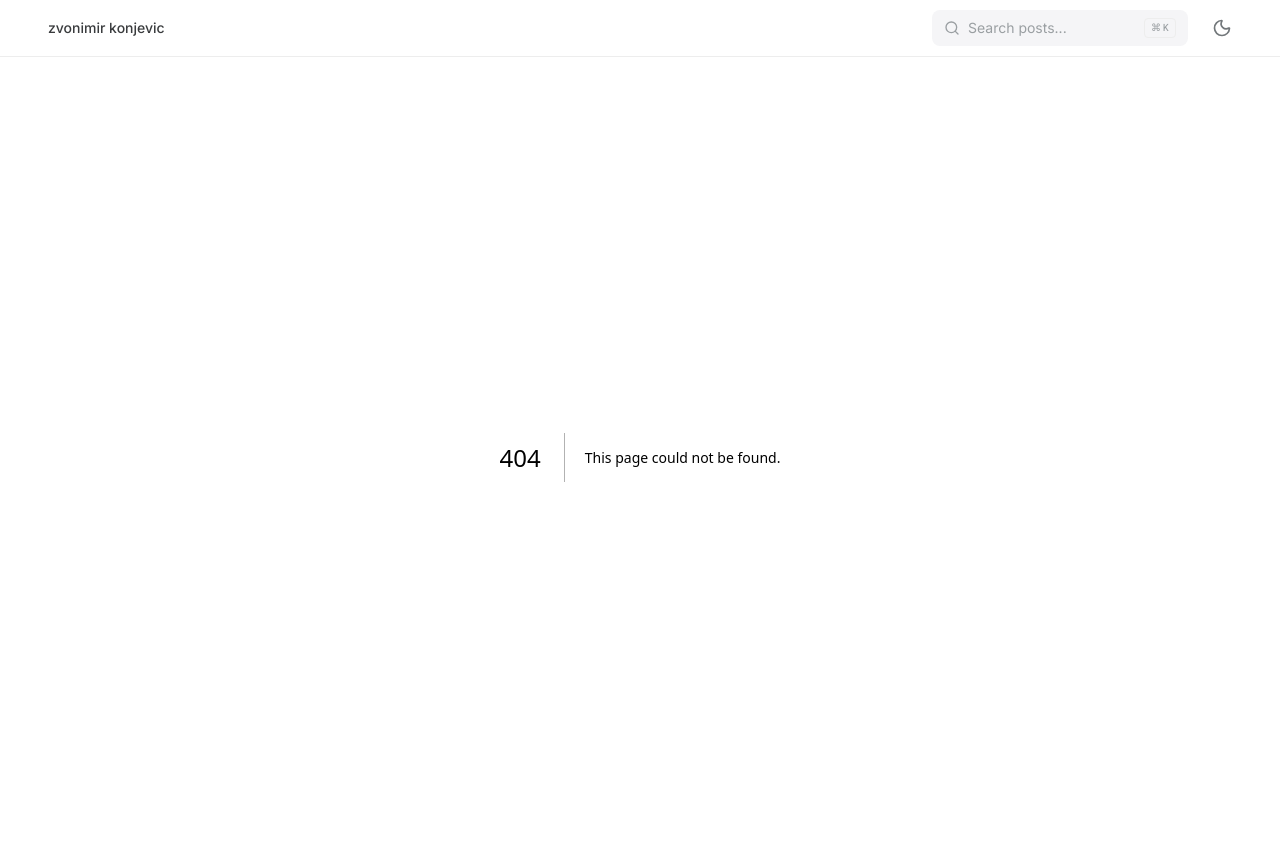
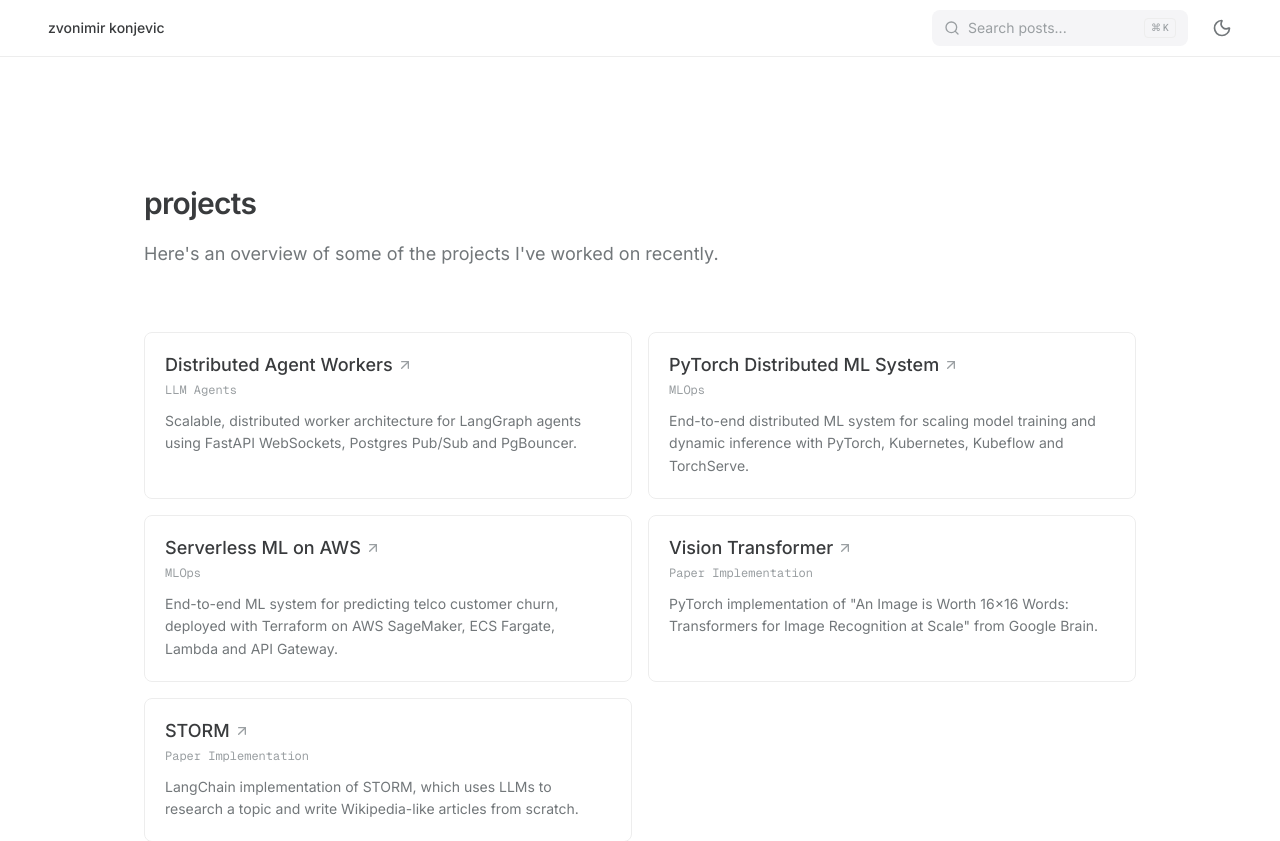
Before and after one commit to zvonimirkonjevic/zvonimirkonjevic.github.io, a Next.js app: page /projects in a window 1280 px wide. Before the commit this address had no page. Shown: the top 841 px of the page. Built offline with nearby package versions, Linux system fonts and the light colour scheme.

Commit message:
feat: add projects page

```diff
--- /dev/null
+++ b/src/app/projects/page.tsx
@@ -0,0 +1,95 @@
+import type { Metadata } from "next";
+import { ArrowUpRight } from "lucide-react";
+
+export const metadata: Metadata = {
+  title: "projects - zvonimir konjevic",
+  description: "Projects by Zvonimir Konjevic, Machine Learning Engineer.",
+};
+
+const projects = [
+  {
+    name: "Distributed Agent Workers",
+    tag: "LLM Agents",
+    description:
+      "Scalable, distributed worker architecture for LangGraph agents using FastAPI WebSockets, Postgres Pub/Sub and PgBouncer.",
+    href: "https://github.com/zvonimirkonjevic/distributed-agent-workers",
+  },
+  {
+    name: "PyTorch Distributed ML System",
+    tag: "MLOps",
+    description:
+      "End-to-end distributed ML system for scaling model training and dynamic inference with PyTorch, Kubernetes, Kubeflow and TorchServe.",
+    href: "https://github.com/zvonimirkonjevic/pytorch-distributed-ml-system",
+  },
+  {
+    name: "Serverless ML on AWS",
+    tag: "MLOps",
+    description:
+      "End-to-end ML system for predicting telco customer churn, deployed with Terraform on AWS SageMaker, ECS Fargate, Lambda and API Gateway.",
+    href: "https://github.com/zvonimirkonjevic/terraform-serverless-ml",
+  },
+  {
+    name: "Vision Transformer",
+    tag: "Paper Implementation",
+    description:
+      "PyTorch implementation of \"An Image is Worth 16x16 Words: Transformers for Image Recognition at Scale\" from Google Brain.",
+    href: "https://github.com/zvonimirkonjevic/vit-pytorch",
+  },
+  {
+    name: "STORM",
+    tag: "Paper Implementation",
+    description:
+      "LangChain implementation of STORM, which uses LLMs to research a topic and write Wikipedia-like articles from scratch.",
+    href: "https://github.com/zvonimirkonjevic/storm-langchain",
+  },
+];
+
+export default function Projects() {
+  return (
+    <div className="max-w-[70rem] mx-auto px-6 md:px-8">
+      <div className="md:px-4 lg:px-8 pt-24 md:pt-32 pb-16">
+        <header className="mb-16 max-w-3xl">
+          <h1
+            className="reveal font-heading text-2xl md:text-3xl font-semibold tracking-tight leading-tight mb-4"
+            style={{ "--reveal-i": 0 } as React.CSSProperties}
+          >
+            projects
+          </h1>
+          <p
+            className="reveal text-text-secondary text-base md:text-lg leading-relaxed"
+            style={{ "--reveal-i": 1 } as React.CSSProperties}
+          >
+            Here's an overview of some of the projects I've worked on recently.
+          </p>
+        </header>
+
+        <ul className="grid grid-cols-1 sm:grid-cols-2 gap-4">
+          {projects.map((project, index) => (
+            <li
+              key={project.name}
+              className="reveal"
+              style={{ "--reveal-i": 2 + index } as React.CSSProperties}
+            >
+              <a
+                href={project.href}
+                target="_blank"
+                rel="noopener noreferrer"
+                className="group flex flex-col h-full p-5 rounded-lg border border-border hover:bg-surface transition-colors duration-200"
+              >
+                <h2 className="text-base md:text-lg font-medium leading-snug">
+                  {project.name}
+                  <ArrowUpRight
+                    aria-hidden="true"
+                    className="inline-block w-4 h-4 ml-1 align-[-0.125em] text-text-muted group-hover:text-text transition-colors duration-200"
+                  />
+                </h2>
+                <span className="font-mono text-xs text-text-muted mt-1 mb-3">{project.tag}</span>
+                <p className="text-sm text-text-secondary leading-relaxed line-clamp-3">{project.description}</p>
+              </a>
+            </li>
+          ))}
+        </ul>
+      </div>
+    </div>
+  );
+}
```
